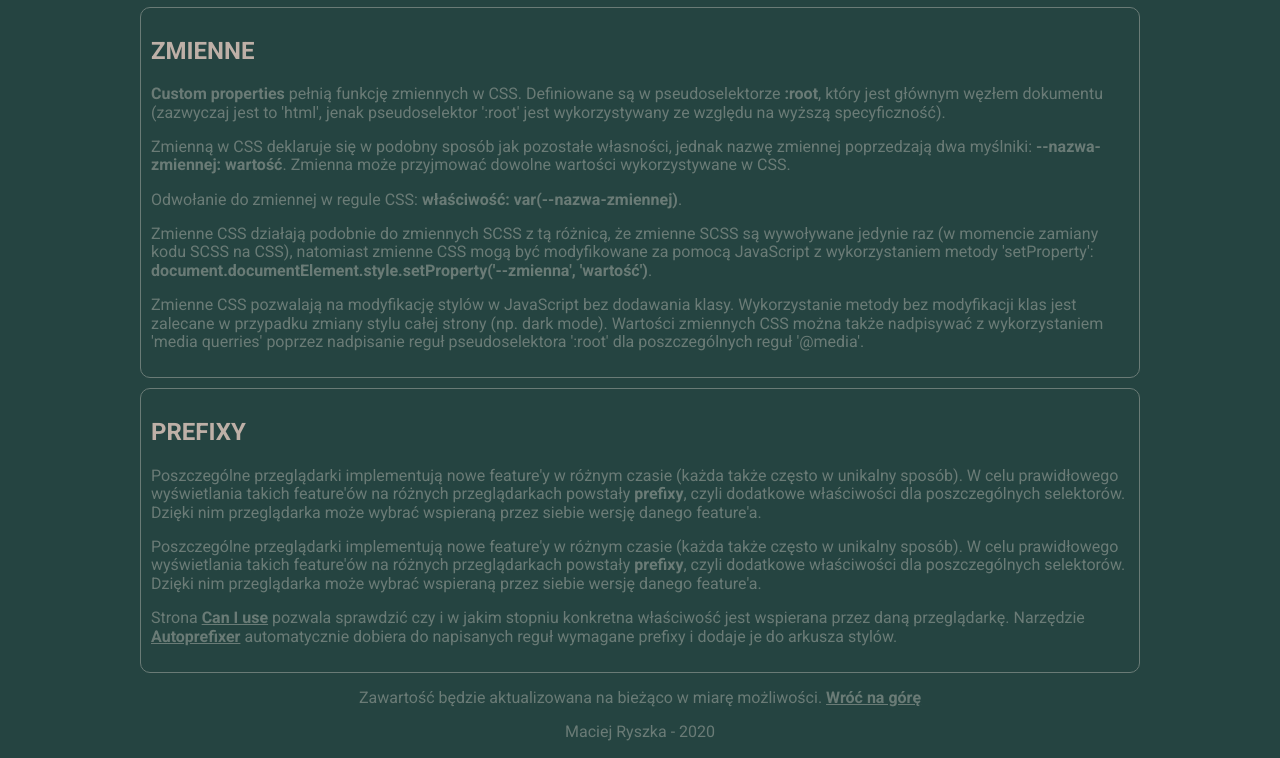
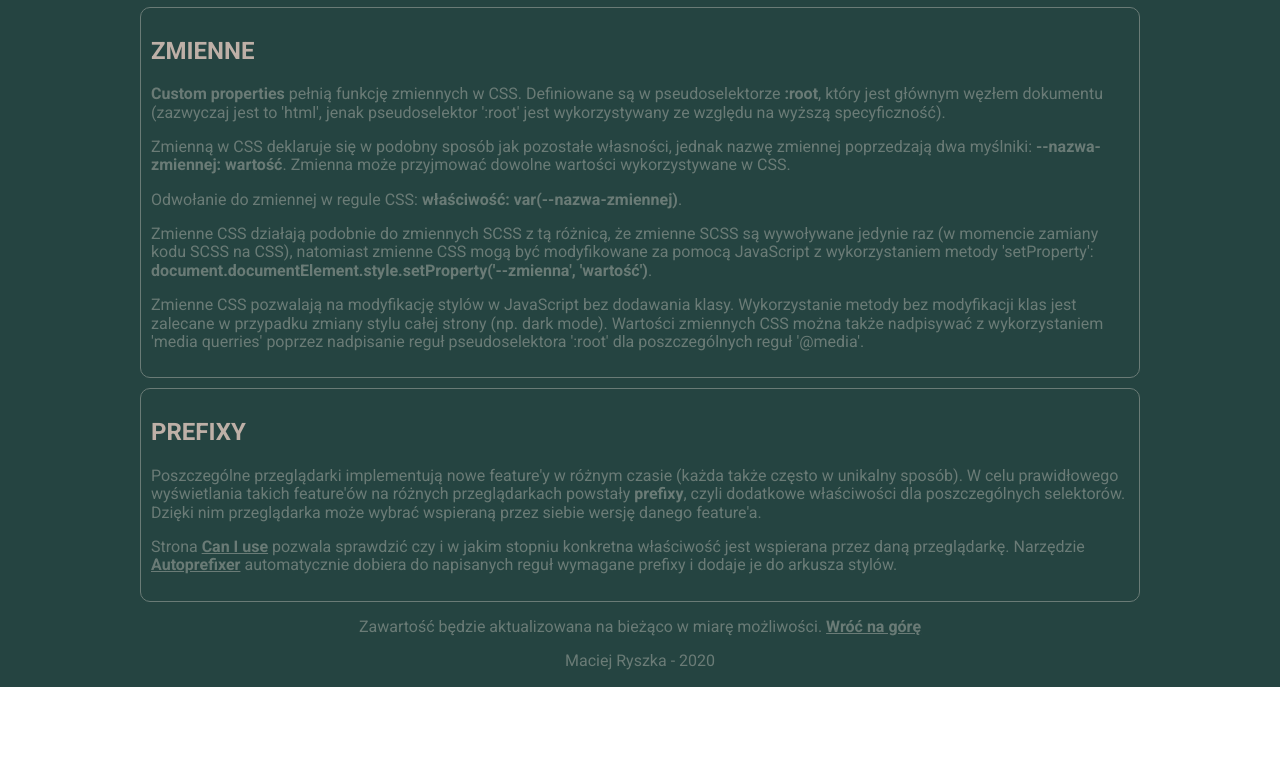
Before and after one commit to maciejryszka/homepage, a website: page css.html in a window 1280 px wide. Shown: the part 7600-8358 px from the top of the page. After the commit the page ends 8287 px from the top, so only its background shows below. Drawn offline with Linux system fonts and the light colour scheme.

Commit message:
correct content error

```diff
--- a/css.html
+++ b/css.html
@@ -883,14 +883,6 @@
           wersję danego feature'a.
         </p>
         <p class="article__text">
-          Poszczególne przeglądarki implementują nowe feature'y w różnym czasie
-          (każda także często w unikalny sposób). W celu prawidłowego
-          wyświetlania takich feature'ów na różnych przeglądarkach powstały
-          <b>prefixy</b>, czyli dodatkowe właściwości dla poszczególnych
-          selektorów. Dzięki nim przeglądarka może wybrać wspieraną przez siebie
-          wersję danego feature'a.
-        </p>
-        <p class="article__text">
           Strona
           <a class="article__link" href="https://caniuse.com">Can I use</a>
           pozwala sprawdzić czy i w jakim stopniu konkretna właściwość jest
```
